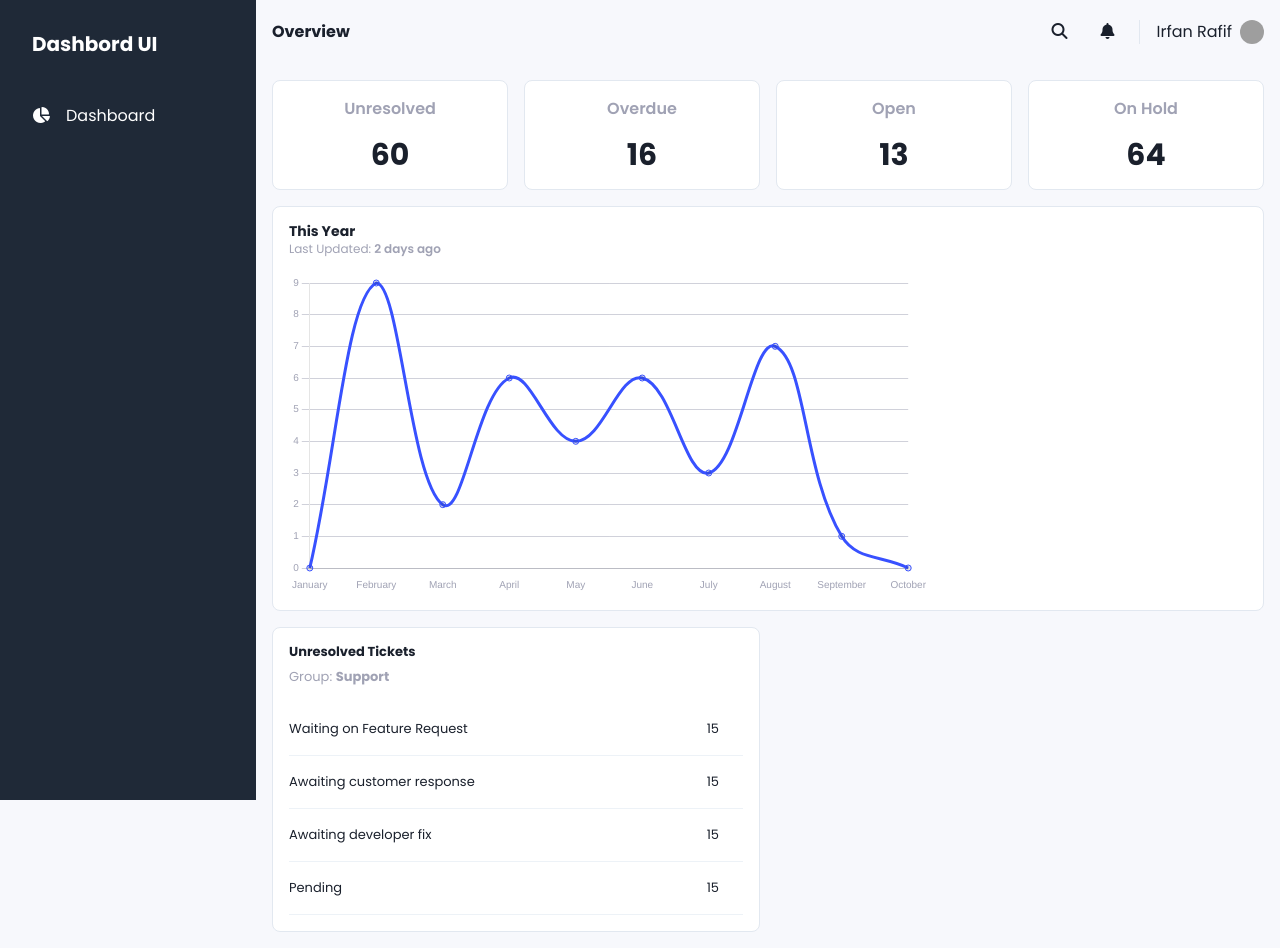
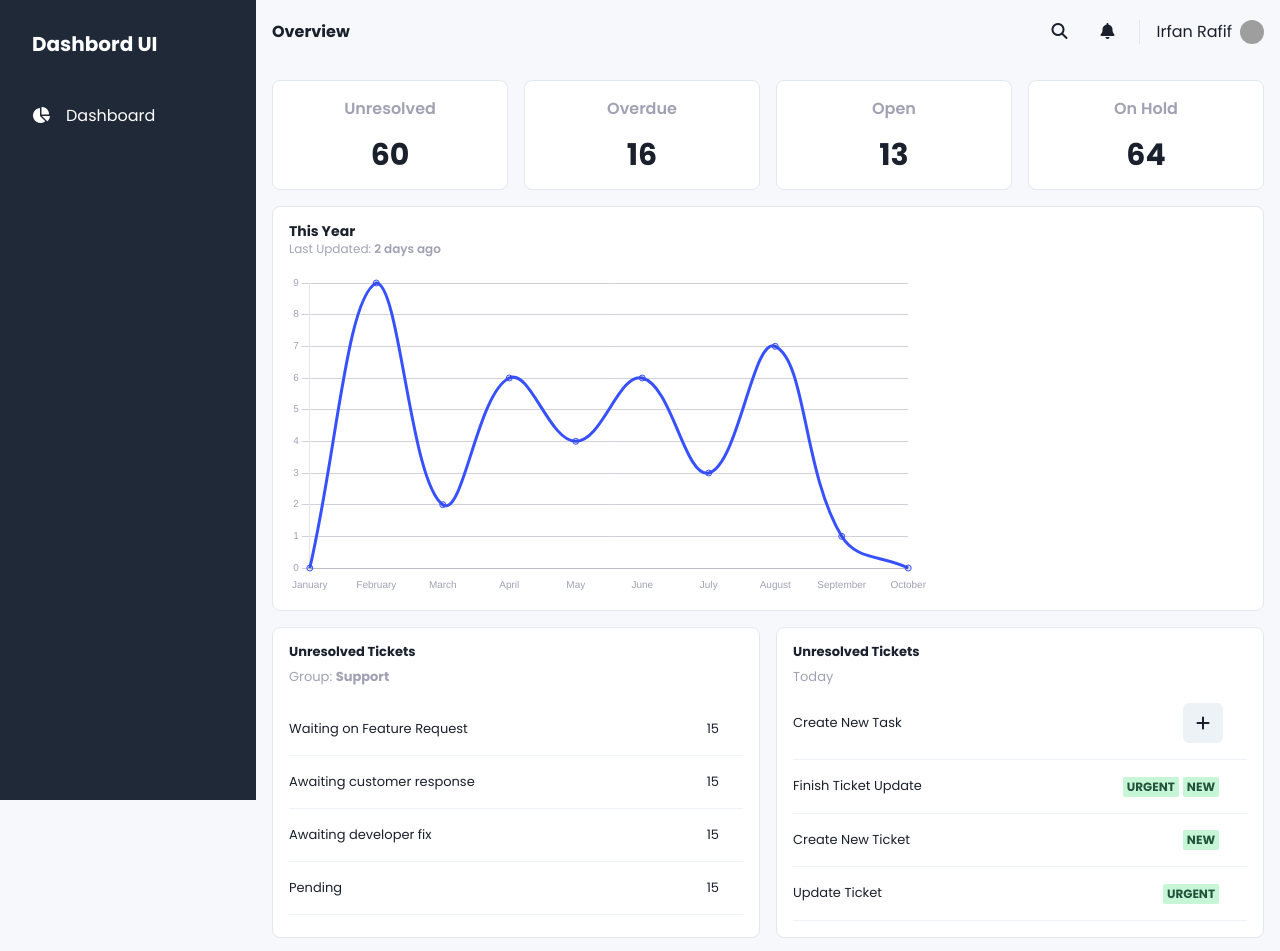
Before and after one commit to mirfanrafif/dashboard-template, a Next.js app: page / in a window 1280 px wide. Shown: the top 951 px of the page. Built offline with nearby package versions, Linux system fonts and the light colour scheme; grey boxes are pictures that could not be loaded.

Commit message:
done dashboard

```diff
--- /dev/null
+++ b/src/features/components/NewTasks/NewTaskSection.module.css
@@ -0,0 +1,7 @@
+.tableBody > tr > td:last-child {
+  text-align: right;
+}
+
+.tableBody > tr > td:first-child {
+  padding-left: 0px;
+}
--- /dev/null
+++ b/src/features/components/NewTasks/NewTaskSection.tsx
@@ -0,0 +1,72 @@
+import React from "react";
+import Section from "../Section/Section";
+import {
+  Badge,
+  Heading,
+  IconButton,
+  Table,
+  Tbody,
+  Td,
+  Text,
+  Tr,
+} from "@chakra-ui/react";
+import styles from "./NewTaskSection.module.css";
+
+const NewTaskSection = () => {
+  const tasks = [
+    {
+      title: "Finish Ticket Update",
+      tags: ["Urgent", "New"],
+      isDone: false,
+    },
+    {
+      title: "Create New Ticket",
+      tags: ["New"],
+      isDone: true,
+    },
+    {
+      title: "Update Ticket",
+      tags: ["Urgent"],
+      isDone: false,
+    },
+  ];
+
+  return (
+    <Section className="col-span-2">
+      <Heading fontSize={"small"}>Unresolved Tickets</Heading>
+      <Text fontSize={"small"} color={"var(--neutrals-grey)"} className="mt-2">
+        Today
+      </Text>
+      <Table>
+        <Tbody className={styles.tableBody}>
+          <Tr>
+            <Td>
+              <Text fontSize={"small"}>Create New Task</Text>
+            </Td>
+            <Td>
+              <IconButton aria-label="Add task">
+                <i className="fa-solid fa-add"></i>
+              </IconButton>
+            </Td>
+          </Tr>
+          {tasks.map((task, index) => (
+            <Tr key={index}>
+              <Td>
+                <Text fontSize={"small"}>{task.title}</Text>
+              </Td>
+              <Td>
+                {task.tags.map((tag, index) => (
+                  <Badge key={index} colorScheme="green" className="mr-1">
+                    {tag}
+                  </Badge>
+                ))}
+              </Td>
+            </Tr>
+          ))}
+        </Tbody>
+      </Table>
+    </Section>
+  );
+};
+
+export default NewTaskSection;
--- a/src/features/pages/DashboardPage/DashboardPage.tsx
+++ b/src/features/pages/DashboardPage/DashboardPage.tsx
@@ -4,6 +4,7 @@ import styles from "./DashboardPage.module.css";
 import CountSummary from "@/features/components/CountSummary/CountSummary";
 import ChartSection from "@/features/components/ChartSection/ChartSection";
 import UnresolvedTicketSection from "@/features/components/UnresolvedTicketSection/UnresolvedTicketSection";
+import NewTaskSection from "@/features/components/NewTasks/NewTaskSection";
 
 const DashboardPage = () => {
   return (
@@ -17,6 +18,7 @@ const DashboardPage = () => {
         <ChartSection />
 
         <UnresolvedTicketSection />
+        <NewTaskSection />
       </div>
     </div>
   );
```
